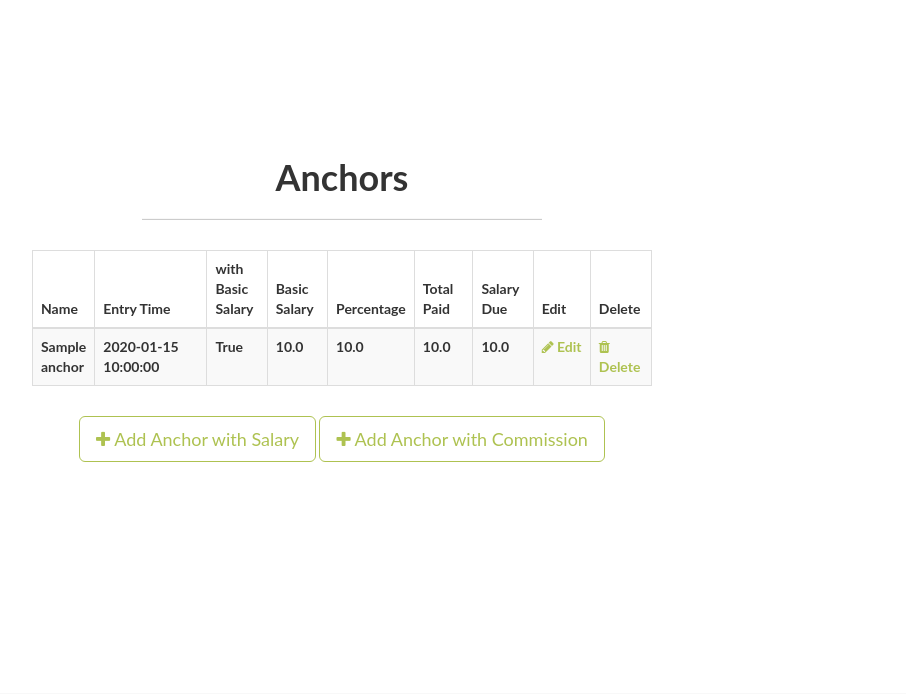
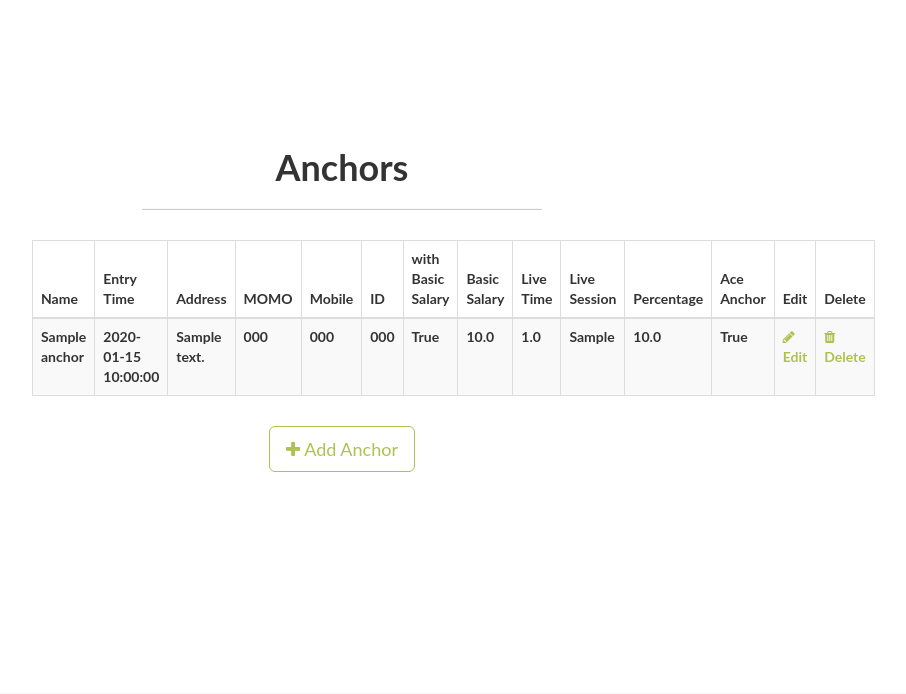
Before and after one commit to nayamama/hr_project, a Flask app: page /admin/anchors in a window 1280 px wide. Shown: the part 51-745 px from the top of the page, without its empty margins (298-1204 px from the left). Run offline with Flask 2, Linux system fonts and the light colour scheme; a user stored in the database is signed in; tables that the repository leaves empty hold one stand-in row (values such as "Sample post"); parts of the project's set-up code (start-up, migrations or seed data) failed here and were passed over; some libraries are stand-ins or nearby versions.

Commit message:
modify anchor form and models, add add_anchor view

```diff
--- a/app/admin/views.py
+++ b/app/admin/views.py
@@ -2,6 +2,7 @@ import os
 from flask import abort, flash, redirect, render_template, url_for, request
 from flask_login import current_user, login_required
 from werkzeug.utils import secure_filename
+import datetime
 
 from . import admin
 from forms import DepartmentForm, RoleForm, EmployeeAssignForm, AnchorForm, SearchForm
@@ -256,13 +257,11 @@ def list_anchors():
     anchors = Anchor.query.all()
     return render_template('admin/anchors/anchors.html',
                            anchors=anchors, title='Anchors')
-
+"""
 @admin.route('/anchors/add_salary_anchor', methods=['GET', 'POST'])
 @login_required
 def add_salary_anchor():
-    """
-    Add an anchor with salary to the database
-    """
+
     check_admin()
 
     add_anchor = "anchor_with_salary"
@@ -306,9 +305,7 @@ def add_salary_anchor():
 @admin.route('/anchors/add_commission_anchor', methods=['GET', 'POST'])
 @login_required
 def add_commission_anchor():
-    """
-    Add an anchor with commission to the database
-    """
+
     check_admin()
 
     add_anchor = "anchor_with_commission"
@@ -342,6 +339,56 @@ def add_commission_anchor():
     return render_template('admin/anchors/anchor.html', action="Add",
                            add_anchor=add_anchor, form=form,
                            title="Add Anchor with Commission")
+"""
+
+@admin.route('/anchors/add_anchor', methods=['GET', 'POST'])
+@login_required
+def add_anchor():
+    """
+    Add an anchor with commission to the database
+    """
+    check_admin()
+
+    add_anchor = True
+
+    form = AnchorForm()
+    del form.photo
+    del form.entry_time
+    #del form.live_session
+
+    if form.validate_on_submit():
+        anchor = Anchor(
+            name=form.name.data,
+            entry_time=datetime.datetime.now().strftime("%Y-%m-%d"),
+            address=form.address.data,
+            momo_number=form.momo_number.data,
+            mobile_number=form.mobile_number.data,
+            id_number=form.id_number.data,
+            basic_salary_or_not=form.basic_salary_or_not.data,
+            basic_salary=form.basic_salary.data,
+            live_time=form.live_time.data,
+            live_session=form.live_session.data,
+            percentage=form.percentage.data,
+            ace_anchor_or_not=form.ace_anchor_or_not.data
+        )
+        try:
+            db.session.add(anchor)
+            db.session.commit()
+
+            directory = '/home/qi/projects/maomao_files/' + form.momo_number.data
+            if not os.path.exists(directory):
+                os.mkdir(directory)
+
+            flash('You have successfully added a new anchor.')
+        except Exception as e:
+            #flash('Error: anchor name already exists.')
+            flash(e)
+
+        return redirect(url_for('admin.list_anchors'))
+
+    return render_template('admin/anchors/anchor.html', action="Add",
+                           add_anchor=add_anchor, form=form,
+                           title="Add Anchor")
 
 @admin.route('/anchors/edit/<int:id>', methods=['GET', 'POST'])
 @login_required
--- a/app/templates/admin/anchors/anchor.html
+++ b/app/templates/admin/anchors/anchor.html
@@ -13,10 +13,8 @@
     <div class="middle">
       <div class="inner">
         <div class="center">
-            {% if add_anchor == "anchor_with_salary" %}
-                <h1>Add Anchor with Salary</h1>
-            {% elif add_anchor == "anchor_with_commission" %}
-                <h1>Add Anchor with Commission</h1>
+            {% if add_anchor %}
+                <h1>Add Anchor</h1>
             {% else %}
                 <h1>Edit Anchor</h1>
             {% endif %}
--- a/app/templates/admin/anchors/anchors.html
+++ b/app/templates/admin/anchors/anchors.html
@@ -16,15 +16,20 @@
             <table class="table table-striped table-bordered">
               <thead>
                 <tr>
-                  <th width="10%"> Name </th>
-                  <th width="20%"> Entry Time </th>
-                  <th width="10%"> with Basic Salary</th>
-                  <th width="10%"> Basic Salary </th>
-                  <th width="10%"> Percentage </th>
-									<th width="10%"> Total Paid </th>
-									<th width="10%"> Salary Due </th>
-									<th width="10%"> Edit </th>
-                  <th width="10%"> Delete </th>
+                  <th width="5%"> Name </th>
+                  <th width="5%"> Entry Time </th>
+                  <th width="10%"> Address </th>
+                  <th width="10%"> MOMO </th>
+                  <th width="10%"> Mobile </th>
+                  <th width="20%"> ID </th>
+                  <th width="5%"> with Basic Salary</th>
+                  <th width="5%"> Basic Salary </th>
+                  <th width="5%"> Live Time </th>
+                  <th width="5%"> Live Session </th>
+                  <th width="5%"> Percentage </th>
+									<th width="5%"> Ace Anchor </th>
+									<th width="5%"> Edit </th>
+                  <th width="5%"> Delete </th>
                 </tr>
               </thead>
               <tbody>
@@ -32,13 +37,16 @@
                 <tr>
                   <td> {{ anchor.name }} </td>
                   <td> {{ anchor.entry_time }} </td>
+                  <td> {{ anchor.address }} </td>
+                  <td> {{ anchor.momo_number }} </td>
+                  <td> {{ anchor.mobile_number }} </td>
+                  <td> {{ anchor.id_number }} </td>
 									<td> {{ anchor.basic_salary_or_not }} </td>
 									<td> {{ anchor.basic_salary }} </td>
+                  <td> {{ anchor.live_time }} </td>
+                  <td> {{ anchor.live_session }} </td>
 									<td> {{ anchor.percentage }} </td>
-									<td> {{ anchor.total_paid }} </td>
-                  <td>
-                    {{ anchor.owned_salary }}
-                  </td>
+									<td> {{ anchor.ace_anchor_or_not }} </td>
                   <td>
                     <a href="{{ url_for('admin.edit_anchor', id=anchor.id) }}">
                       <i class="fa fa-pencil"></i> Edit
@@ -60,13 +68,9 @@
             <h3> No anchors have been added. </h3>
             <hr class="intro-divider">
         {% endif %}
-          <a href="{{ url_for('admin.add_salary_anchor') }}" class="btn btn-default btn-lg">
+          <a href="{{ url_for('admin.add_anchor') }}" class="btn btn-default btn-lg">
             <i class="fa fa-plus"></i>
-            Add Anchor with Salary
-          </a>
-          <a href="{{ url_for('admin.add_commission_anchor') }}" class="btn btn-default btn-lg">
-            <i class="fa fa-plus"></i>
-            Add Anchor with Commission
+            Add Anchor
           </a>
         </div>
       </div>
```
Also changed, not shown: app/admin/forms.py (+13 -3 lines), app/home/views.py (+51 -1 lines), app/models.py (+13 -4 lines), app/templates/home/dashboard.html (+7 -2 lines).
